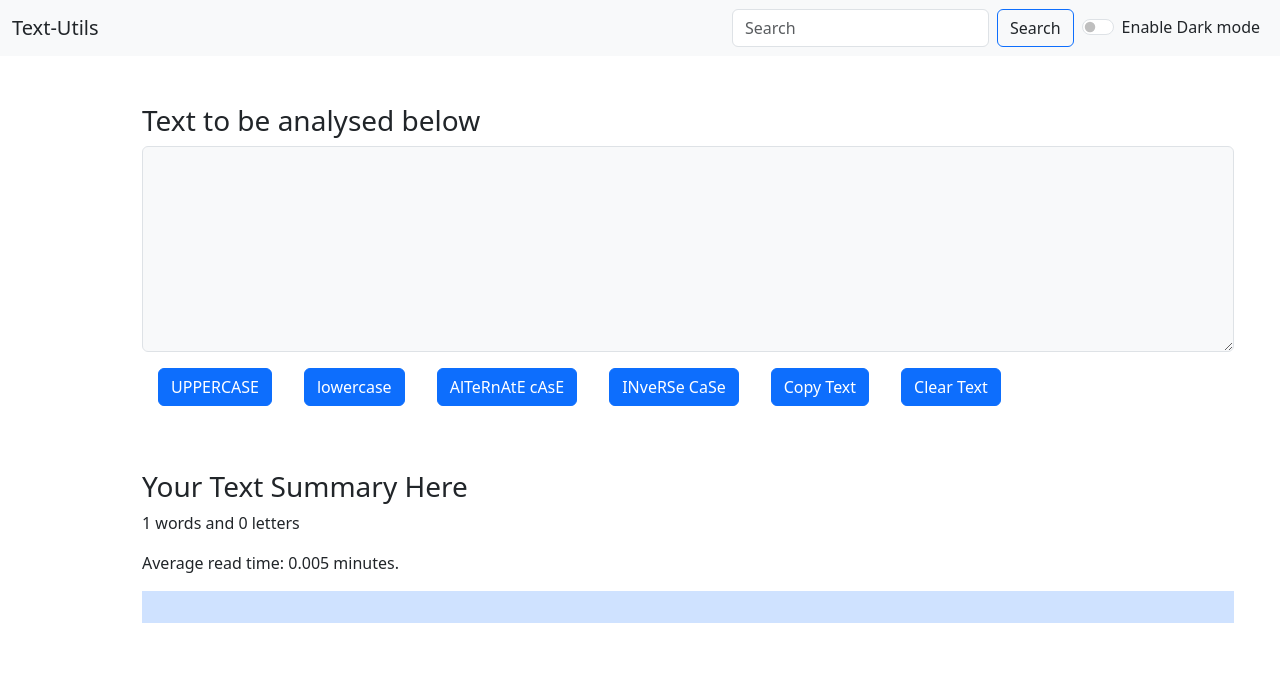
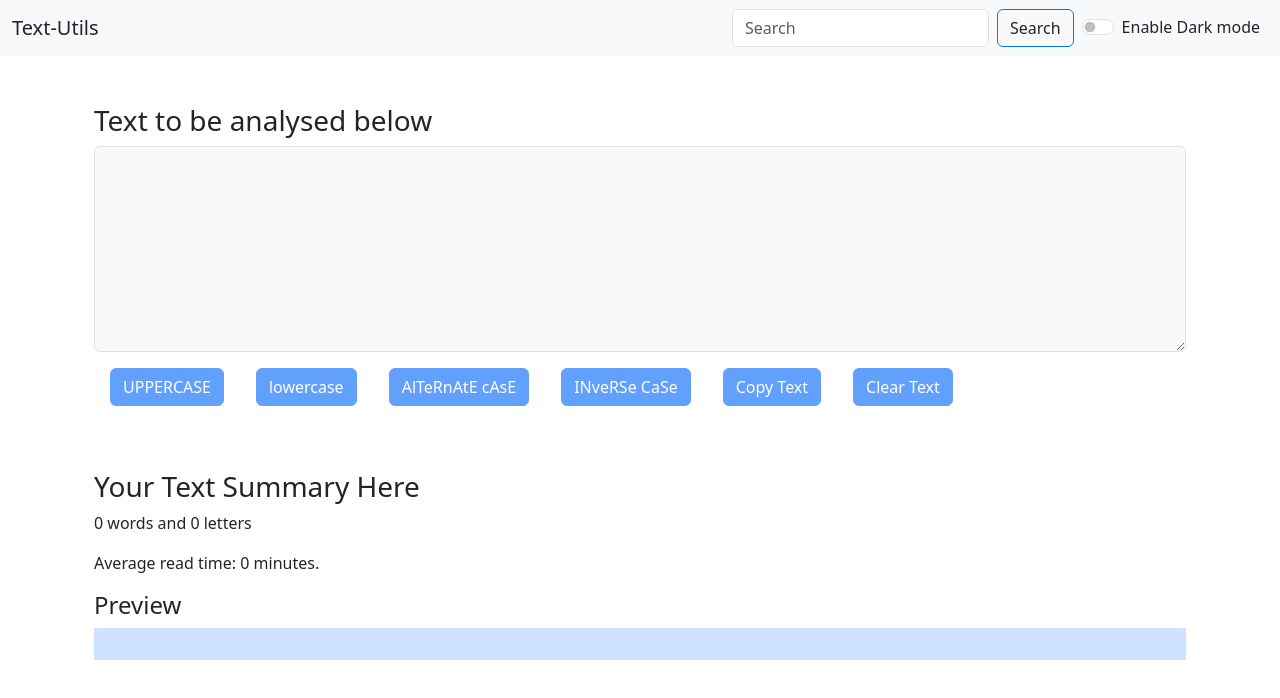
Before and after one commit to yashi-15/TextUtils, a React (Create React App) app: page / in a window 1280 px wide. Shown: the top 698 px of the page. Built offline with nearby package versions, Linux system fonts and the light colour scheme.

Commit message:
corrected- Word count, button disabling, margin

```diff
--- a/src/components/Textform.js
+++ b/src/components/Textform.js
@@ -55,7 +55,7 @@ export default function Textform(props) {
   };
   return (
     <>
-      <div className="container m-5">
+      <div className="container my-5">
         <h3>{props.heading}</h3>
         <textarea
           className={`form-control ${props.mode === "dark" ? "text-bg-secondary":"text-bg-light"}`}
@@ -66,6 +66,7 @@ export default function Textform(props) {
         ></textarea>
         <button
           type="button"
+          disabled = {Text.length===0?true:false}
           onClick={handleUpCase}
           className="btn btn-primary m-3"
         >
@@ -74,6 +75,7 @@ export default function Textform(props) {
         </button>
         <button
           type="button"
+          disabled = {Text.length===0?true:false}
           onClick={handleLoCase}
           className="btn btn-primary m-3"
         >
@@ -82,6 +84,7 @@ export default function Textform(props) {
         </button>
         <button
           type="button"
+          disabled = {Text.length===0?true:false}
           onClick={handleAltCase}
           className="btn btn-primary m-3"
         >
@@ -90,6 +93,7 @@ export default function Textform(props) {
         </button>
         <button
           type="button"
+          disabled = {Text.length===0?true:false}
           onClick={handleInverseCase}
           className="btn btn-primary m-3"
         >
@@ -98,6 +102,7 @@ export default function Textform(props) {
         </button>
         <button
           type="button"
+          disabled = {Text.length===0?true:false}
           onClick={handleCopyTxt}
           className="btn btn-primary m-3"
         >
@@ -106,6 +111,7 @@ export default function Textform(props) {
         </button>
         <button
           type="button"
+          disabled = {Text.length===0?true:false}
           onClick={handleClearTxt}
           className="btn btn-primary m-3"
         >
@@ -113,13 +119,14 @@ export default function Textform(props) {
           Clear Text
         </button>
       </div>
-      <div className="container m-5">
+      <div className="container my-5">
         <h3>Your Text Summary Here</h3>
         <p>
           {" "}
-          {Text.split(" ").length} words and {Text.length} letters
+          {Text.split(" ").filter((element)=>{return element.length!==0}).length} words and {Text.length} letters
         </p>
-        <p>Average read time: {0.005 * Text.split(" ").length} minutes.</p>
+        <p>Average read time: {0.005 * Text.split(" ").filter((element)=>{return element.length!==0}).length} minutes.</p>
+        <h4>Preview</h4>
         <p className={`${props.mode === "dark" ? "text-bg-primary":"bg-primary-subtle"} p-3`}> {Text}</p>
       </div>
     </>
```
